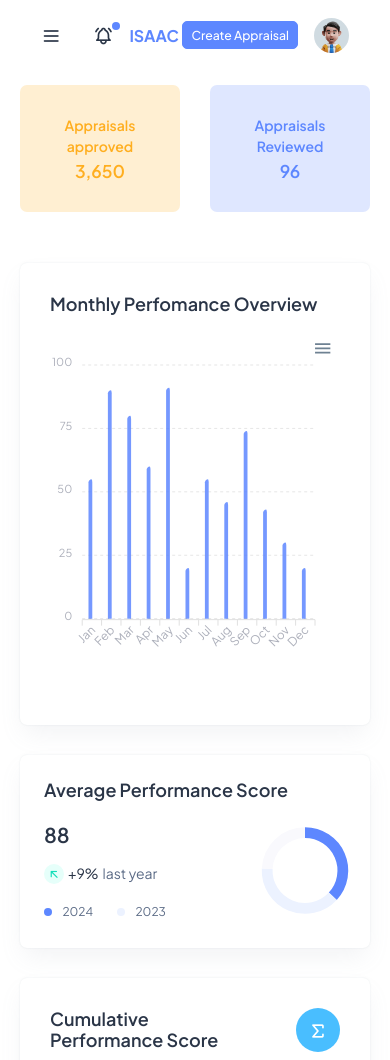
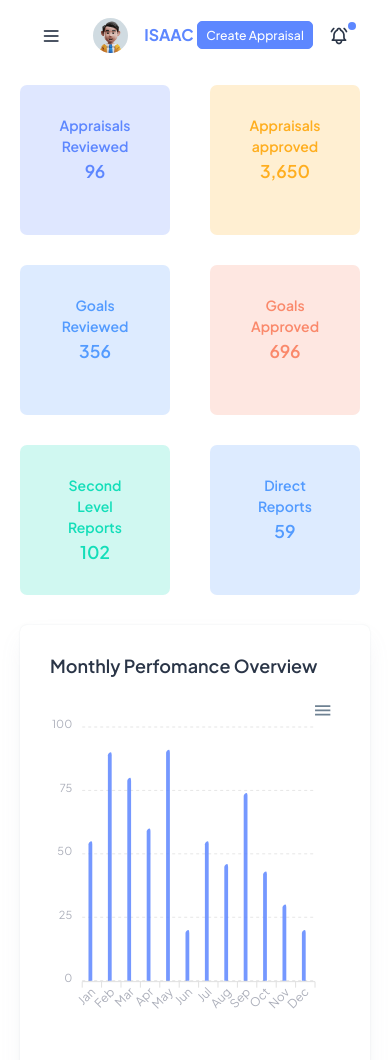
Before and after one commit to Mdg-Zico/Performance-Evaluation-UI, a website: page src/html/index.html in a window 390 px wide. Shown: the top 1060 px of the page. Drawn offline with Linux system fonts and the light colour scheme.

Commit message:
Make dashboard responsive

```diff
--- /dev/null
+++ b/src/assets/css/dashboard.css
@@ -0,0 +1,12 @@
+
+.item{
+    margin-left: 40px;
+
+}
+.bd{
+    width: 150px;
+    height: 150px;
+}
+.six-cards{
+    margin-left: -50px;
+}
--- a/src/html/index.html
+++ b/src/html/index.html
@@ -7,6 +7,7 @@
   <title>Performance Evaluation</title>
   <link rel="shortcut icon" type="image/png" href="../assets/images/logos/aedc-logo.png" />
   <link rel="stylesheet" href="../assets/css/styles.min.css" />
+  <link rel="stylesheet" href="../assets/css/dashboard.css">
   <!-- Owl Carousel  -->
   <link
     rel="stylesheet"
@@ -315,21 +316,6 @@
                 <i class="ti ti-menu-2"></i>
               </a>
             </li>
-            <li class="nav-item">
-              <a class="nav-link nav-icon-hover" href="javascript:void(0)">
-                <i class="ti ti-bell-ringing"></i>
-                <div class="notification bg-primary rounded-circle"></div>
-              </a>
-            </li>
-          </ul>
-          <div class="navbar-brand mx-auto"  >
-            <b style="color: #5d87ff; font-size: medium" >ISAAC</b>
-          </div>
-          <div class="navbar-collapse justify-content-end px-0" id="navbarNav">
-            <ul class="navbar-nav flex-row ms-auto align-items-center justify-content-end">
-              <li class="nav-item">
-                <a href="https://adminmart.com/product/modernize-free-bootstrap-admin-dashboard/" target="_blank" class="btn btn-primary btn-sm">Create Appraisal</a>
-              </li>
             <li class="nav-item dropdown">
               <a class="nav-link nav-icon-hover" href="javascript:void(0)" id="drop2" data-bs-toggle="dropdown"
                 aria-expanded="false">
@@ -353,6 +339,24 @@
                 </div>
               </div>
             </li>
+
+          </ul>
+          <div class=" mx-auto"  >
+            <b style="color: #5d87ff; font-size: medium" >ISAAC</b>
+          </div>
+          <div class="navbar-collapse justify-content-end px-0" id="navbarNav">
+            <ul class="navbar-nav flex-row ms-auto align-items-center justify-content-end">
+
+              <li class="nav-item">
+                <a href="https://adminmart.com/product/modernize-free-bootstrap-admin-dashboard/" target="_blank" class="btn btn-primary btn-sm">Create Appraisal</a>
+              </li>
+              <li class="nav-item">
+                <a class="nav-link nav-icon-hover" href="javascript:void(0)">
+                  <i class="ti ti-bell-ringing"></i>
+                  <div class="notification bg-primary rounded-circle"></div>
+                </a>
+              </li>
+
             </ul>
           </div>
         </nav>
@@ -360,20 +364,11 @@
       </header>
       <!--  Header End -->
       <div class="container-fluid">
-        <div class="owl-carousel counter-carousel owl-theme">
+       <div class="six-cards d-flex flex-wrap justify-content-center">
   <div class="item">
-            <div
-              class="card border-0 zoom-in bg-primary-subtle shadow-none"
-            >
-              <div class="card-body">
+    <div class="card border-0 zoom-in bg-primary-subtle shadow-none">
+      <div class="card-body bd">
         <div class="text-center">
-                  <!-- <img -->
-                    <!-- src="../assets/images/svgs/icon-user-male.svg" -->
-                    <!-- width="50" -->
-                    <!-- height="50" -->
-                    <!-- class="mb-3" -->
-                    <!-- alt="" -->
-                  <!-- /> -->
           <p class="fw-semibold fs-3 text-primary mb-1">Appraisals Reviewed</p>
           <h5 class="fw-semibold text-primary mb-0">96</h5>
         </div>
@@ -381,18 +376,9 @@
     </div>
   </div>
   <div class="item">
-            <div
-              class="card border-0 zoom-in bg-warning-subtle shadow-none"
-            >
-              <div class="card-body">
+    <div class="card border-0 zoom-in bg-warning-subtle shadow-none">
+      <div class="card-body bd">
         <div class="text-center">
-                  <!-- <img -->
-                    <!-- src="../assets/images/svgs/icon-briefcase.svg" -->
-                    <!-- width="50" -->
-                    <!-- height="50" -->
-                    <!-- class="mb-3" -->
-                    <!-- alt="" -->
-                  <!-- /> -->
           <p class="fw-semibold fs-3 text-warning mb-1">Appraisals approved</p>
           <h5 class="fw-semibold text-warning mb-0">3,650</h5>
         </div>
@@ -401,15 +387,8 @@
   </div>
   <div class="item">
     <div class="card border-0 zoom-in bg-info-subtle shadow-none">
-              <div class="card-body">
+      <div class="card-body bd">
         <div class="text-center">
-                  <!-- <img -->
-                    <!-- src="../assets/images/svgs/icon-mailbox.svg" -->
-                    <!-- width="50" -->
-                    <!-- height="50" -->
-                    <!-- class="mb-3" -->
-                    <!-- alt="" -->
-                  <!-- /> -->
           <p class="fw-semibold fs-3 text-info mb-1">Goals Reviewed</p>
           <h5 class="fw-semibold text-info mb-0">356</h5>
         </div>
@@ -418,15 +397,8 @@
   </div>
   <div class="item">
     <div class="card border-0 zoom-in bg-danger-subtle shadow-none">
-              <div class="card-body">
+      <div class="card-body bd">
         <div class="text-center">
-                  <!-- <img -->
-                    <!-- src="../assets/images/svgs/icon-favorites.svg" -->
-                    <!-- width="50" -->
-                    <!-- height="50" -->
-                    <!-- class="mb-3" -->
-                    <!-- alt="" -->
-                  <!-- /> -->
           <p class="fw-semibold fs-3 text-danger mb-1">Goals Approved</p>
           <h5 class="fw-semibold text-danger mb-0">696</h5>
         </div>
@@ -434,18 +406,9 @@
     </div>
   </div>
   <div class="item">
-            <div
-              class="card border-0 zoom-in bg-success-subtle shadow-none"
-            >
-              <div class="card-body">
+    <div class="card border-0 zoom-in bg-success-subtle shadow-none">
+      <div class="card-body bd">
         <div class="text-center">
-                  <!-- <img -->
-                    <!-- src="../assets/images/svgs/icon-speech-bubble.svg" -->
-                    <!-- width="50" -->
-                    <!-- height="50" -->
-                    <!-- class="mb-3" -->
-                    <!-- alt="" -->
-                  <!-- /> -->
           <p class="fw-semibold fs-3 text-success mb-1">Second Level Reports</p>
           <h5 class="fw-semibold text-success mb-0">102</h5>
         </div>
@@ -454,22 +417,16 @@
   </div>
   <div class="item">
     <div class="card border-0 zoom-in bg-info-subtle shadow-none">
-              <div class="card-body">
+      <div class="card-body bd">
         <div class="text-center">
-                  <!-- <img -->
-                    <!-- src="../assets/images/svgs/icon-connect.svg" -->
-                    <!-- width="50" -->
-                    <!-- height="50" -->
-                    <!-- class="mb-3" -->
-                    <!-- alt="" -->
-                  <!-- /> -->
-                  <p class="fw-semibold fs-3 text-info mb-1"><span>Direct<br>Reports</span></p>
+          <p class="fw-semibold fs-3 text-info mb-1">Direct Reports</p>
           <h5 class="fw-semibold text-info mb-0">59</h5>
         </div>
       </div>
     </div>
   </div>
 </div>
+
         <!--  Row 1 -->
         <div class="row">
           <div class="col-lg-8 d-flex align-items-strech">
```
Also changed, not shown: src/assets/css/added.css (+26 -22 lines), src/assets/js/sessions.js (+8 -4 lines), src/html/new-session.html (+8 -2 lines). Lines whose indentation alone changed are shown as unchanged.
